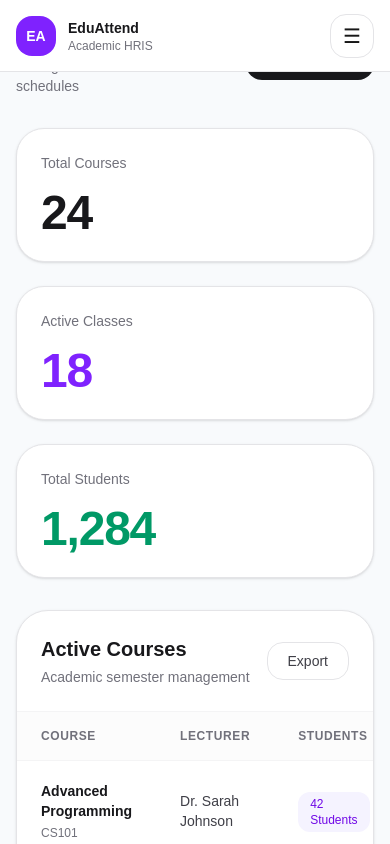
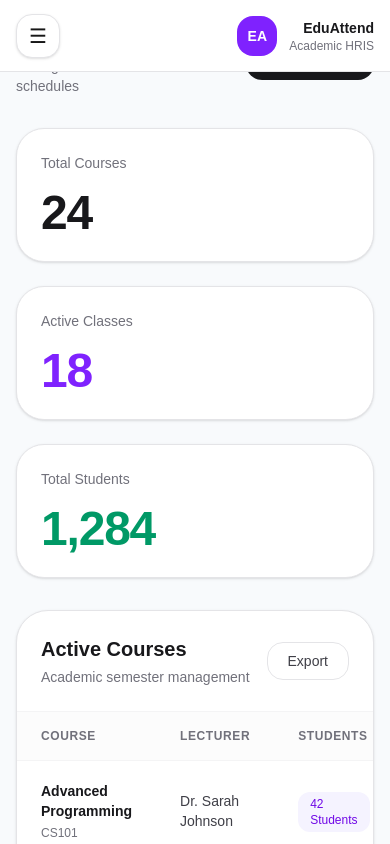
Before and after one commit to MuhammadIrsyad95/eduattend, a Next.js app: page /courses in a window 390 px wide. Shown: the top 844 px of the page. Built offline with nearby package versions, Linux system fonts and the light colour scheme.

Commit message:
Fixing Responsiveness

```diff
--- a/components/layout/Sidebar.tsx
+++ b/components/layout/Sidebar.tsx
@@ -52,12 +52,21 @@ export default function Sidebar() {
     <>
       {/* MOBILE TOPBAR */}
       <div className="fixed left-0 top-0 z-[60] flex h-[72px] w-full items-center justify-between border-b border-zinc-200 bg-white px-4 lg:hidden">
+        {/* LEFT */}
+        <button
+          onClick={() => setOpen(true)}
+          className="flex h-11 w-11 items-center justify-center rounded-2xl border border-zinc-200 bg-white text-xl shadow-sm"
+        >
+          ☰
+        </button>
+
+        {/* RIGHT */}
         <div className="flex items-center gap-3">
           <div className="flex h-10 w-10 items-center justify-center rounded-2xl bg-violet-600 text-sm font-bold text-white">
             EA
           </div>
 
-          <div>
+          <div className="text-right">
             <h1 className="text-sm font-semibold text-zinc-900">
               EduAttend
             </h1>
@@ -67,13 +76,6 @@ export default function Sidebar() {
             </p>
           </div>
         </div>
-
-        <button
-          onClick={() => setOpen(true)}
-          className="flex h-11 w-11 items-center justify-center rounded-2xl border border-zinc-200 bg-white text-xl"
-        >
-          ☰
-        </button>
       </div>
 
       {/* OVERLAY */}
@@ -93,7 +95,7 @@ export default function Sidebar() {
         }`}
       >
         {/* LOGO */}
-        <div className="border-b border-zinc-100 px-6 py-5">
+        <div className="flex items-center justify-between border-b border-zinc-100 px-6 py-5">
           <div className="flex items-center gap-3">
             <div className="flex h-10 w-10 items-center justify-center rounded-2xl bg-violet-600 text-sm font-bold text-white">
               EA
@@ -109,6 +111,14 @@ export default function Sidebar() {
               </p>
             </div>
           </div>
+
+          {/* CLOSE MOBILE */}
+          <button
+            onClick={() => setOpen(false)}
+            className="flex h-10 w-10 items-center justify-center rounded-xl border border-zinc-200 text-zinc-500 lg:hidden"
+          >
+            ✕
+          </button>
         </div>
 
         {/* MENU */}
```
